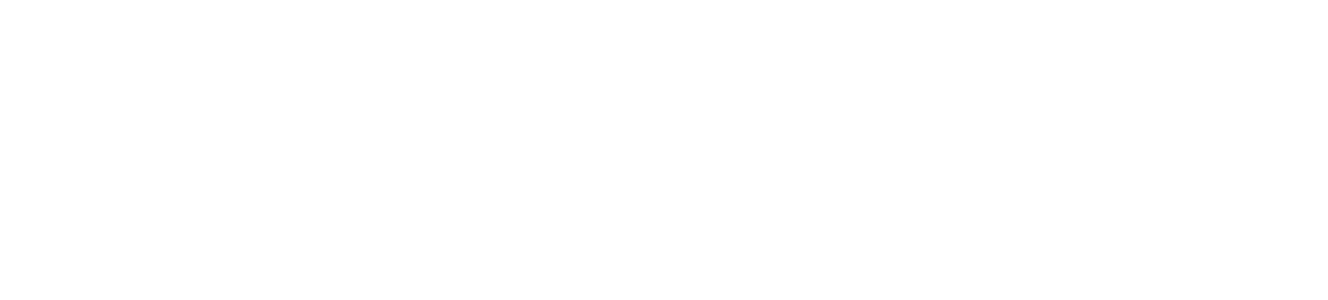
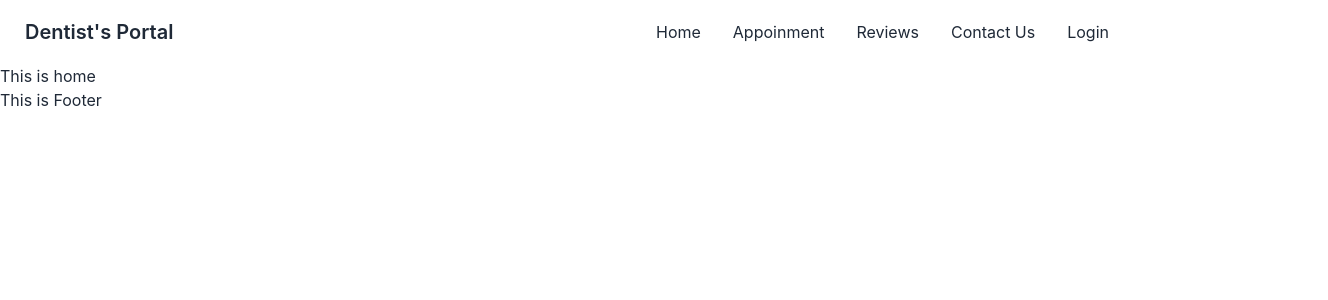
Before and after one commit to zameariislam/dentist-portal-client, a React (Create React App) app: page / in a window 1280 px wide. Shown: the top 300 px of the page, 1328 px wide, since content can reach past the window. Built offline with nearby package versions, Linux system fonts and the light colour scheme.

Commit message:
router setup done

```diff
--- a/package.json
+++ b/package.json
@@ -9,6 +9,7 @@
     "daisyui": "^2.40.1",
     "react": "^18.2.0",
     "react-dom": "^18.2.0",
+    "react-router-dom": "^6.4.3",
     "react-scripts": "5.0.1",
     "web-vitals": "^2.1.4"
   },
--- a/src/App.js
+++ b/src/App.js
@@ -1,9 +1,11 @@
+import { RouterProvider } from "react-router-dom";
+import router from "./Routes/Routes";
 
-import './App.css';
 
 function App() {
   return (
-    <div   >
+    <div className="max-w-[1440px]  mx-auto "   >
+      <RouterProvider router={router} ></RouterProvider>
 
 
 
--- /dev/null
+++ b/src/Layout/Main.js
@@ -0,0 +1,20 @@
+import React from 'react';
+import { Outlet } from 'react-router-dom';
+
+import Footer from '../pages/Shared/Footer/Footer';
+import Navbar from '../pages/Shared/Navbar/Navbar';
+
+const Main = () => {
+    return (
+        <div>
+            <Navbar />
+            <Outlet/>
+
+
+            <Footer />
+
+        </div>
+    );
+};
+
+export default Main;
--- /dev/null
+++ b/src/Routes/Routes.js
@@ -0,0 +1,34 @@
+
+import { createBrowserRouter } from "react-router-dom";
+import Main from "../Layout/Main";
+import Home from "../pages/Home/Home/Home";
+import Login from "../pages/login/Login";
+
+
+
+
+const router = createBrowserRouter([
+    {
+        path: '/',
+        element: <Main />,
+        children: [
+            {
+                path: '/',
+                element:<Home/>
+
+            },
+
+            {
+                path: '/login',
+                element: <Login />
+            }
+
+        ]
+
+    },
+
+
+
+])
+
+export default router
--- /dev/null
+++ b/src/pages/Home/Home/Home.js
@@ -0,0 +1,12 @@
+import React from 'react';
+
+const Home = () => {
+    return (
+        <div>
+            This is home
+
+        </div>
+    );
+};
+
+export default Home;
--- /dev/null
+++ b/src/pages/Shared/Footer/Footer.js
@@ -0,0 +1,12 @@
+import React from 'react';
+
+const Footer = () => {
+    return (
+        <div>
+            <h1>This is Footer</h1>
+
+        </div>
+    );
+};
+
+export default Footer;
--- /dev/null
+++ b/src/pages/Shared/Navbar/Navbar.js
@@ -0,0 +1,42 @@
+import React from 'react';
+import { Link } from 'react-router-dom';
+
+const Navbar = () => {
+
+    const menuItems = <>
+        <li><Link to='/'>Home</Link></li>
+
+        <li><Link to='/'>Appoinment</Link></li>
+        <li><Link to='/'>Reviews</Link></li>
+        <li><Link to='/'>Contact Us</Link></li>
+        <li><Link to='/'>Login</Link></li>
+    </>
+    return (
+        <div className="navbar bg-base-100">
+            <div className="navbar-start">
+
+                <Link to={'/'} className="btn btn-ghost normal-case text-xl">Dentist's Portal</Link>
+            </div>
+            <div className="navbar-center hidden lg:flex">
+                <ul className="menu menu-horizontal p-0">
+                    {menuItems
+
+                    }
+                </ul>
+            </div>
+            <div className="dropdown">
+                    <label tabIndex={0} className="btn btn-ghost lg:hidden">
+                        <svg xmlns="http://www.w3.org/2000/svg" className="h-5 w-5" fill="none" viewBox="0 0 24 24" stroke="currentColor"><path strokeLinecap="round" strokeLinejoin="round" strokeWidth="2" d="M4 6h16M4 12h8m-8 6h16" /></svg>
+                    </label>
+                    <ul tabIndex={0} className="menu menu-compact dropdown-content mt-3 p-2 shadow bg-base-100 rounded-box w-52">
+                        {
+                            menuItems
+                        }
+                    </ul>
+                </div>
+
+        </div>
+    );
+};
+
+export default Navbar;
--- /dev/null
+++ b/src/pages/login/Login.js
@@ -0,0 +1,12 @@
+import React from 'react';
+
+const Login = () => {
+    return (
+        <div>
+            <h1>This is login</h1>
+
+        </div>
+    );
+};
+
+export default Login;
```
Also changed, not shown: 1 other file (tests, documents, lock files or other folders).
